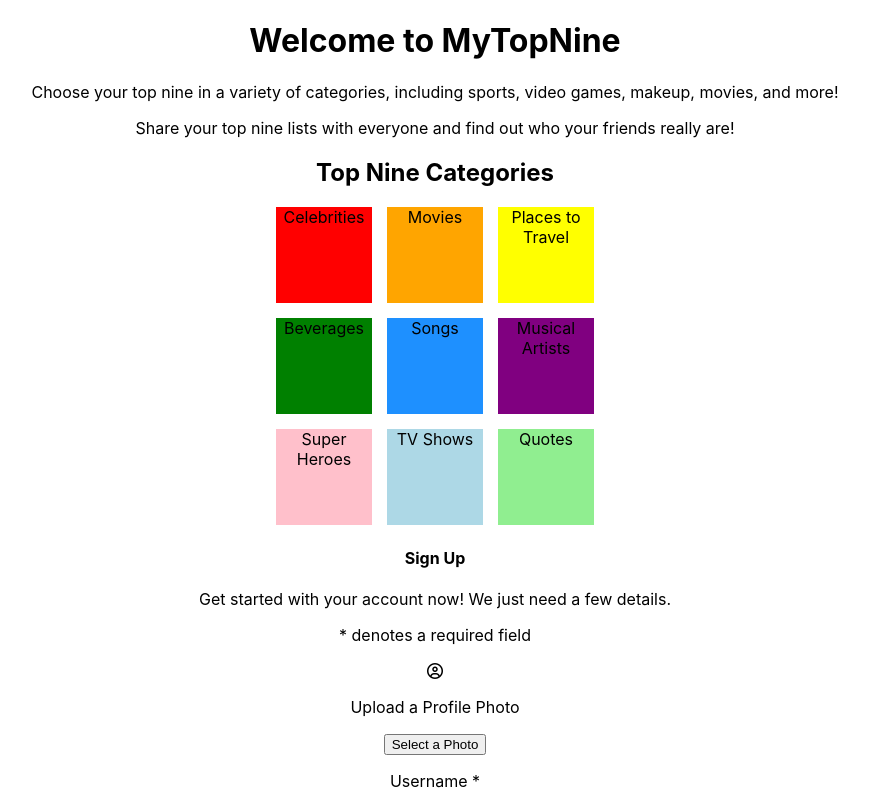
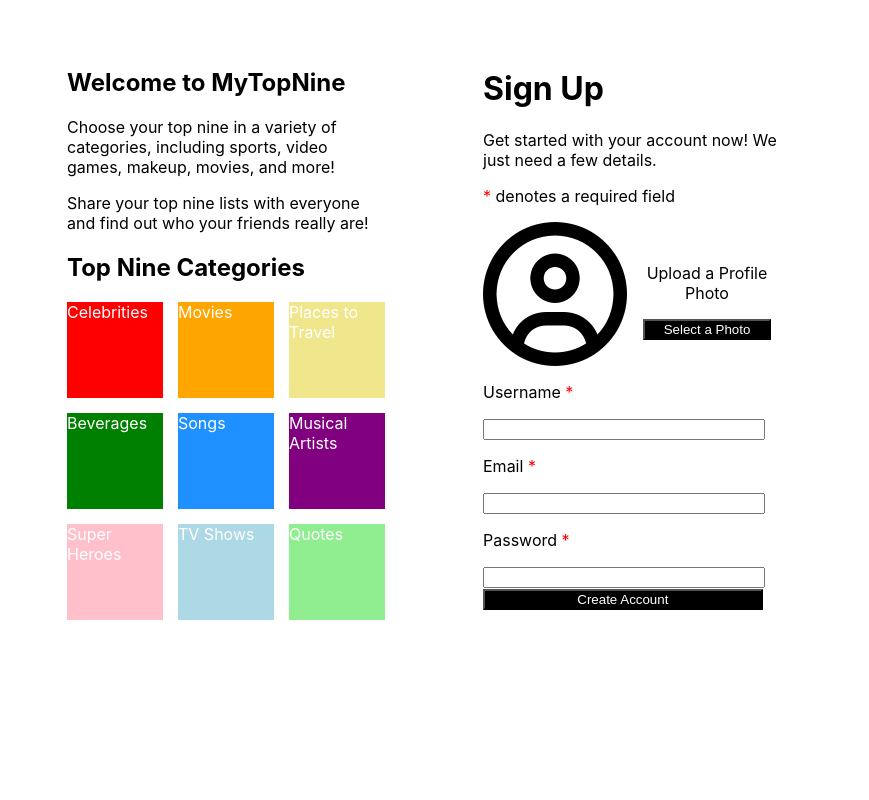
Before and after one commit to top-nine-pro/frontend, a React (Create React App) app: page / in a window 1280 px wide. Shown: the top 800 px of the page, without its empty margins (205-1074 px from the left). Built offline with nearby package versions, Linux system fonts and the light colour scheme.

Commit message:
Basic styling for SignUp and WelcomeSide

```diff
--- a/src/App.js
+++ b/src/App.js
@@ -3,12 +3,21 @@ import logo from './logo.svg'
 import './App.css'
 import SignUpForm from './SignUp'
 import WelcomeSide from './WelcomeSide'
+import styled from "styled-components"
+
+const AppContain = styled.div`
+display: flex;
+justify-content: center;
+`
+
 
 function App() {
   return (
     <div className="App">
+      <AppContain>
       <WelcomeSide/>
-    <SignUpForm/>
+      <SignUpForm/>
+      </AppContain>
     </div>
   )
 }
--- a/src/SignUp.js
+++ b/src/SignUp.js
@@ -2,54 +2,88 @@ import React, {useState, useEffect} from "react";
 import { withFormik, Form, Field } from "formik";
 import * as Yup from "yup";
 import axios from "axios";
+import styled from "styled-components"
 
-const SignUpForm = ({ values, errors, touched, status}) => {
+const SignUpContainer = styled.div`
+diplay: flex;
+text-align: left;
+width: 25%;
+padding: 3rem;
+`
+const ButtonSignup = styled.button`
+background-color: black;
+color: white;
+width: 92%;
+`
+const ButtonAvatar = styled.button`
+background-color: black;
+color: white;
+width: 80%;
+`
+const AvatarSignUp = styled.div`
+display: flex;
+width: 95%;
+justify-content: space-between;
+`
 
-    const [users, setUsers] = useState([]);
+const AvatarSignUpRight = styled.div`
+display: flex;
+flex-direction: column;
+align-items: center;
+justify-content: center;
+text-align: center;
+`
+const SignUpFormContainer = styled.div`
+width: 95%
+`
+const FieldButton = styled(Field)`
+width: 90%
+`
+const Astrik = styled.span`
+color: red;
+`
 
-    useEffect(() => {
-       status && setUsers(users => [...users, status]);
-     }, [status]);
+const SignUpForm = ({ values, errors, touched}) => {
 
     return(
-        <div>
-            <h4>Sign Up</h4>
+        <SignUpContainer>
+            <h1>Sign Up</h1>
             <p>Get started with your account now! We just need a few details.</p>
-            <p> * denotes a required field</p>
+            <p> <Astrik>*</Astrik> denotes a required field</p>
 
-            <div className="avatarSignUp">
+            <AvatarSignUp>
                 <div className="avatarSignUp-LeftSide">
-                <i class="far fa-user-circle"></i>
+                <i class="far fa-user-circle fa-9x"></i>
                 </div>
 
-                <div className="avatarSignUp-RightSide">
+                <AvatarSignUpRight>
                     <p> Upload a Profile Photo</p>
-                    <button>Select a Photo</button>
-                </div>
-            </div>
+                    <ButtonAvatar>Select a Photo</ButtonAvatar>
+                </AvatarSignUpRight>
+            </AvatarSignUp>
 
 
-            <div className="signup-form">
+            <SignUpFormContainer>
                 <Form>
-                    <p>Username *</p>
-                <Field type="text" name="username" />
-                    {touched.name && errors.name && (
-                    <p className="errors">{errors.name}</p>
+                    <p>Username <Astrik>*</Astrik></p>
+                <FieldButton type= "text" name="username"/>
+                    {touched.username && errors.username && (
+                    <p>{errors.username}</p>
                     )}
-                    <p>Email *</p>
-                 <Field type="email" name="email" />
+                    <p>Email <Astrik>*</Astrik></p>
+                 <FieldButton type="email" name="email" />
                     {touched.email && errors.email && (
-                    <p className="errors">{errors.email}</p>
+                    <p>{errors.email}</p>
                     )}
-                    <p>Password *</p>
-                <Field type="password" name="password" />
+                    <p>Password <Astrik>*</Astrik></p>
+                <FieldButton type="password" name="password" />
                     {touched.password && errors.password && (
-                    <p className="errors">{errors.password}</p>
+                    <p>{errors.password}</p>
                     )}
-                    <button>Create Account</button>
+                    <ButtonSignup>Create Account</ButtonSignup>
                 </Form>
-            </div>
-        </div>
+            </SignUpFormContainer>
+        </SignUpContainer>
     )
 }
 
@@ -61,6 +95,7 @@ const FormikUserForm = withFormik({
         password: password || "",
       };
     },
+
     validationSchema: Yup.object().shape({
       username: Yup.string().required(),
       email: Yup.string().required(),
@@ -79,5 +114,3 @@ const FormikUserForm = withFormik({
     }
   })(SignUpForm);
   export default FormikUserForm;
-
-//export default SignUpForm
--- a/src/WelcomeSide.js
+++ b/src/WelcomeSide.js
@@ -1,55 +1,74 @@
 import React from "react"
 import styled from "styled-components"
 
+const WelcomeContainer = styled.div`
+diplay: flex;
+text-align: left;
+width: 25%;
+padding: 3rem;
+`
+const WelcomeParagraphs = styled.div`
+width: 100%;
+`
 const Bottom = styled.div`
     display: grid;
     justify-content: center;
+    width: 100%;
 `
-
 const CategoriesContainer = styled.div`
     display: grid;
     grid-template-columns: 30% 30% 30%;
     grid-template-rows: 30% 30% 30%;
     grid-column-gap: 15px;
     grid-row-gap: 15px;
-    justify-content: center;
     height: 20rem;
     width: 20rem;
 `
 const Box1 = styled.div`
 background-color: red;
+color: white;
 `
 const Box2 = styled.div`
 background-color: orange;
+color: white;
 `
 const Box3 = styled.div`
-background-color: yellow;
+background-color: khaki;
+color: white;
 `
 const Box4 = styled.div`
 background-color: green;
+color: white;
 `
 const Box5 = styled.div`
 background-color: dodgerblue;
+color: white;
 `
 const Box6 = styled.div`
 background-color: purple;
+color: white;
 `
 const Box7 = styled.div`
 background-color: pink;
+color: white;
 `
 const Box8 = styled.div`
 background-color: lightblue;
+color: white;
 `
 const Box9 = styled.div`
 background-color: lightgreen;
+color: white;
 `
 
 const WelcomeSide = () => {
     return(
-        <div className="welcome-container">
-            <h1> Welcome to MyTopNine</h1>
+        <WelcomeContainer>
+            <h2> Welcome to MyTopNine</h2>
+            <WelcomeParagraphs>
             <p>Choose your top nine in a variety of categories, including sports, video games, makeup, movies, and more!</p>
             <p>Share your top nine lists with everyone and find out who your friends really are!</p>
+            </WelcomeParagraphs>
 
             <h2>Top Nine Categories</h2>
             <Bottom>
@@ -65,7 +84,7 @@ const WelcomeSide = () => {
                 <Box9>Quotes</Box9>
             </CategoriesContainer>
             </Bottom>
-        </div>
+        </WelcomeContainer>
     )
 }
 export default WelcomeSide
```
